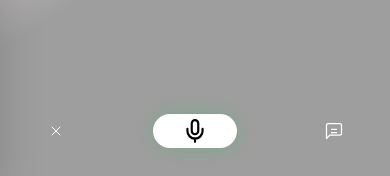
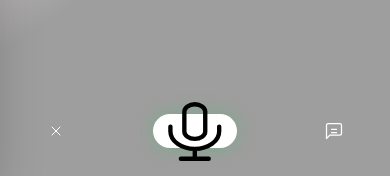
Before and after one commit to Nisha-developers/Zymm-design-, a React (Vite) app: page /assistant in a window 390 px wide. Shown: the part 665-841 px from the top of the page. Built offline with nearby package versions, Linux system fonts and the light colour scheme.

Commit message:
Replace microphone SVG with new design

```diff
--- a/src/components/AssistantInput.jsx
+++ b/src/components/AssistantInput.jsx
@@ -18,11 +18,10 @@ export default function AssistantInput({ onMicClick, onMessageClick, onClose, is
         aria-pressed={isListening}
         className={`w-[84px] h-[34px] rounded-4xl bg-white flex items-center justify-center shadow-[0_0_20px_rgba(34,197,94,0.3)] active:scale-95 transition-all cursor-pointer ${isListening ? 'ring-4 ring-green-400/60' : ''}`}
       >
-        <svg width="26" height="26" viewBox="0 0 24 24" fill="none" stroke="black" strokeWidth="2" strokeLinecap="round" strokeLinejoin="round">
-          <path d="M12 2a3 3 0 0 0-3 3v7a3 3 0 0 0 6 0V5a3 3 0 0 0-3-3Z"></path>
-          <path d="M19 10v2a7 7 0 0 1-14 0v-2"></path>
-          <line x1="12" y1="19" x2="12" y2="22"></line>
-        </svg>
+        <svg width="174" height="123" viewBox="0 0 174 123" fill="none" xmlns="http://www.w3.org/2000/svg">
+<path d="M36.0742 51.25V61.5C36.0742 71.0146 41.395 80.1396 50.8661 86.8675C60.3372 93.5953 73.1828 97.375 86.577 97.375C99.9711 97.375 112.817 93.5953 122.288 86.8675C131.759 80.1396 137.08 71.0146 137.08 61.5V51.25M86.577 97.375V117.875M57.7182 117.875H115.436M86.577 5.125C80.8366 5.125 75.3314 6.74486 71.2723 9.62823C67.2133 12.5116 64.9329 16.4223 64.9329 20.5V61.5C64.9329 65.5777 67.2133 69.4884 71.2723 72.3718C75.3314 75.2551 80.8366 76.875 86.577 76.875C92.3173 76.875 97.8225 75.2551 101.882 72.3718C105.941 69.4884 108.221 65.5777 108.221 61.5V20.5C108.221 16.4223 105.941 12.5116 101.882 9.62823C97.8225 6.74486 92.3173 5.125 86.577 5.125Z" stroke-width="9" stroke-linecap="round" stroke-linejoin="round" stroke="black"/>
+</svg>
+
       </button>
  <button
         onClick={onMessageClick}
```
